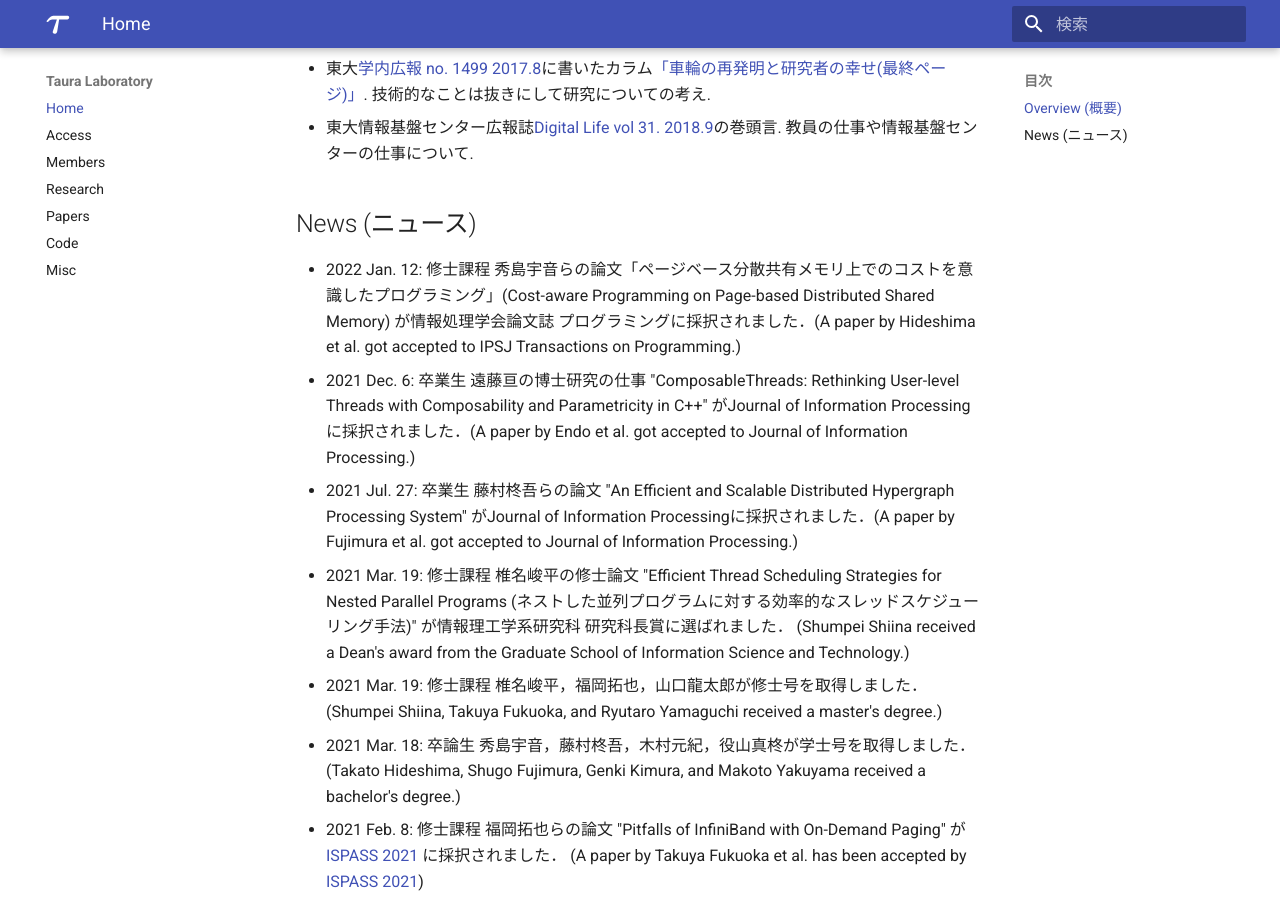
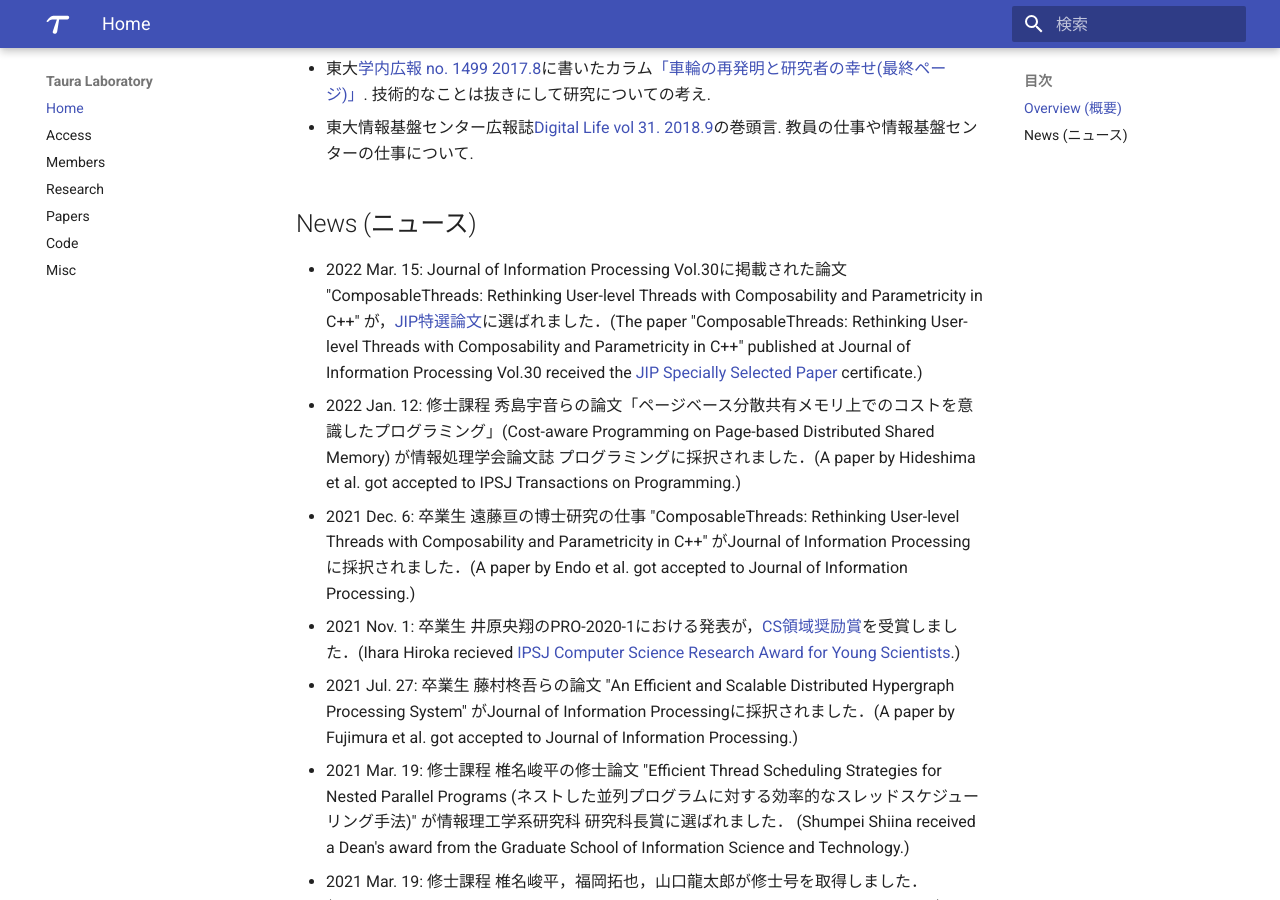
Before and after one commit to Yukayo/taura-lab, an MkDocs documentation site: the page built from docs/index.md, in a window 1280 px wide and 900 px high, scrolled down 688 px. Built offline with MkDocs 1.6.1 and Material for MkDocs 9.7.7, drawn with Linux system fonts in a browser that asks for light colours.

Commit message:
Update news.

```diff
--- a/docs/index.md
+++ b/docs/index.md
@@ -43,8 +43,10 @@ computers much more accessible to domain scientists.
 
 ## News (ニュース)
 
+  * 2022 Mar. 15:  Journal of Information Processing Vol.30に掲載された論文 "ComposableThreads: Rethinking User-level Threads with Composability and Parametricity in C++" が，[JIP特選論文](https://www.ipsj.or.jp/english/organization/aboutipsj/award/ssp_award.html)に選ばれました．(The paper "ComposableThreads: Rethinking User-level Threads with Composability and Parametricity in C++" published at Journal of Information Processing Vol.30 received the [JIP Specially Selected Paper](https://www.ipsj.or.jp/english/organization/aboutipsj/award/ssp_award.html) certificate.)
   * 2022 Jan. 12:  修士課程 秀島宇音らの論文「ページベース分散共有メモリ上でのコストを意識したプログラミング」(Cost-aware Programming on Page-based Distributed Shared Memory) が情報処理学会論文誌 プログラミングに採択されました．(A paper by Hideshima et al. got accepted to IPSJ Transactions on Programming.)
   * 2021 Dec. 6: 卒業生 遠藤亘の博士研究の仕事 "ComposableThreads: Rethinking User-level Threads with Composability and Parametricity in C++" がJournal of Information Processingに採択されました．(A paper by Endo et al. got accepted to Journal of Information Processing.)
+  * 2021 Nov. 1: 卒業生 井原央翔のPRO-2020-1における発表が，[CS領域奨励賞](https://www.ipsj.or.jp/award/cs-awardee-2021.html)を受賞しました．(Ihara Hiroka recieved [IPSJ Computer Science Research Award for Young Scientists](https://www.ipsj.or.jp/award/cs-awardee-2021.html).)
   * 2021 Jul. 27: 卒業生 藤村柊吾らの論文 "An Efficient and Scalable Distributed Hypergraph
 Processing System" がJournal of Information Processingに採択されました．(A paper by Fujimura et al. got accepted to Journal of Information Processing.)
   * 2021 Mar. 19: 修士課程 椎名峻平の修士論文 "Efficient Thread Scheduling Strategies for Nested Parallel Programs (ネストした並列プログラムに対する効率的なスレッドスケジューリング手法)" が情報理工学系研究科 研究科長賞に選ばれました． (Shumpei Shiina received a Dean's award from the Graduate School of Information Science and Technology.)
```
